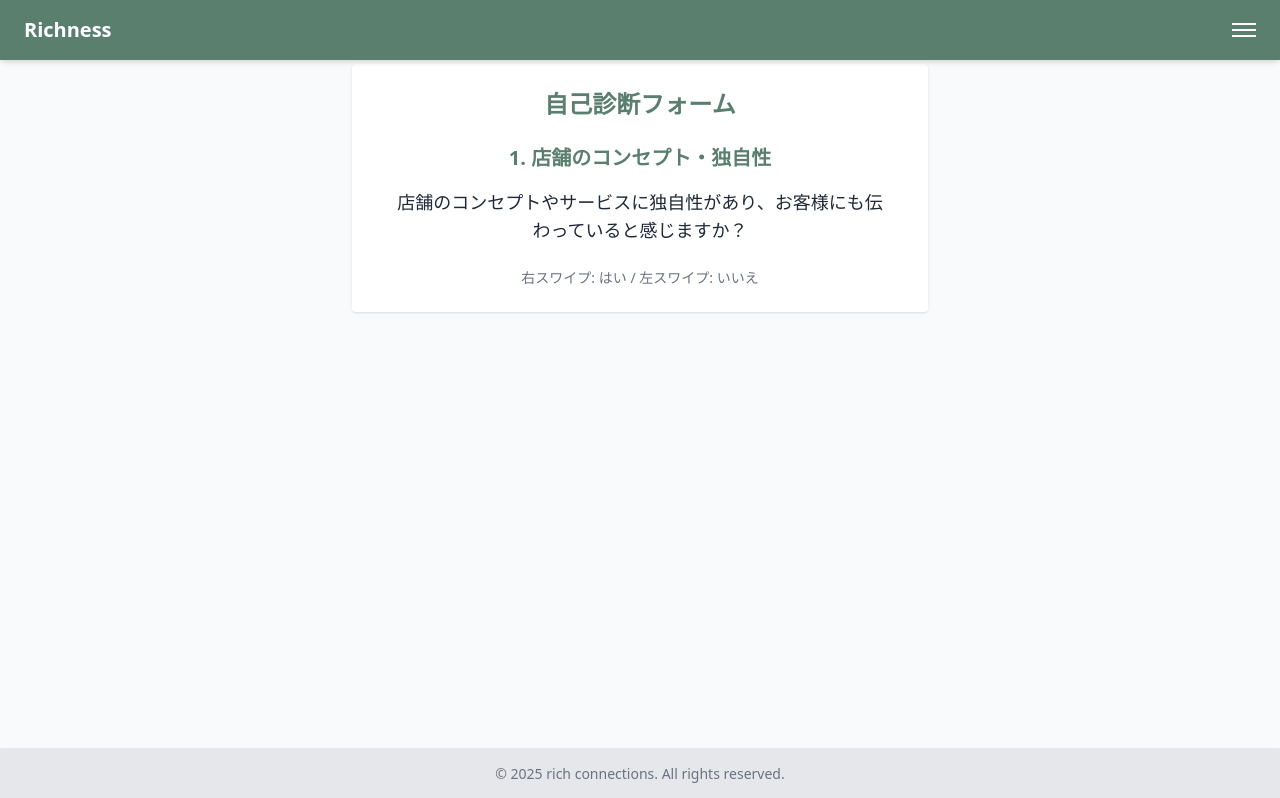
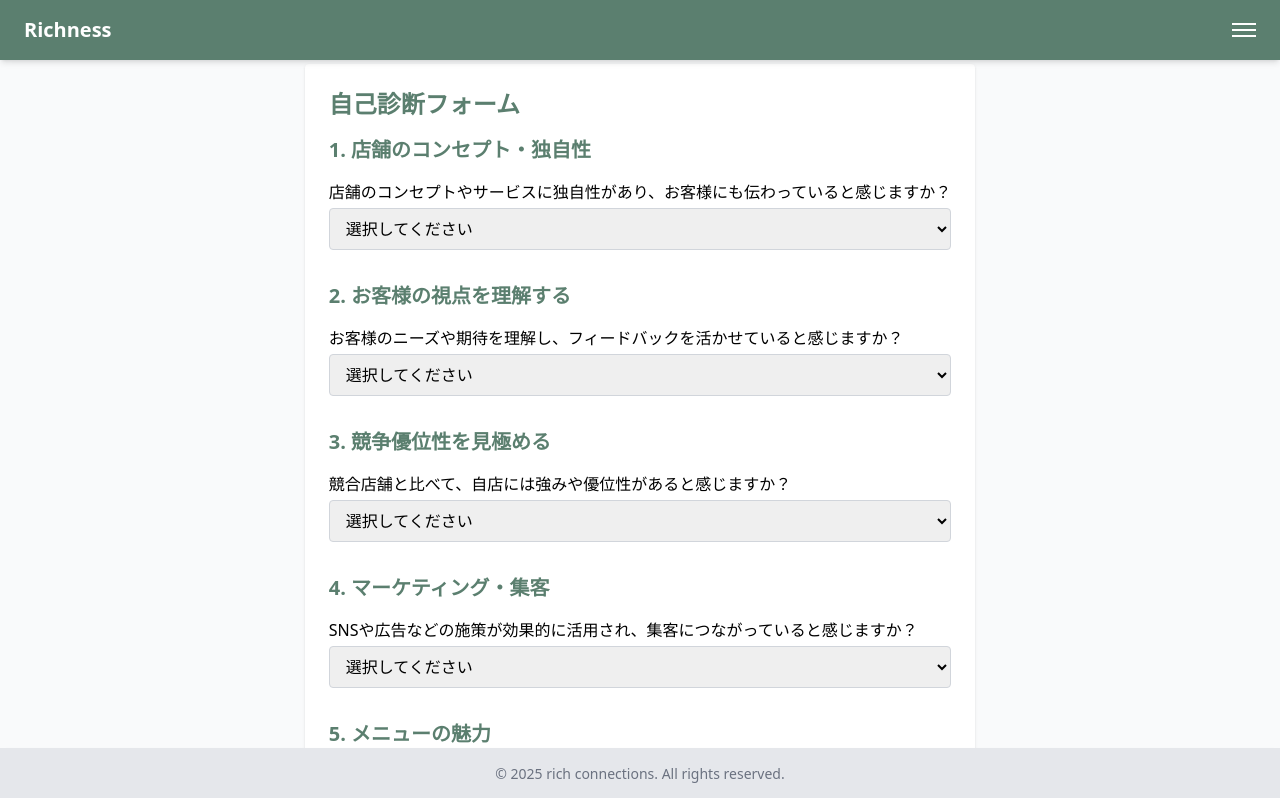
Before and after one commit to teishito/step4-richconnections-front, a Next.js app: page /diagnosis in a window 1280 px wide. Shown: the top 798 px of the page. Built offline with nearby package versions, Linux system fonts and the light colour scheme.

Commit message:
Update SearchForm.jsx

```diff
--- a/components/SearchForm.jsx
+++ b/components/SearchForm.jsx
@@ -1,113 +1,138 @@
 import { useState } from "react";
-import { useSwipeable } from "react-swipeable";
 import { useRouter } from "next/router";
 import Link from "next/link";
+
+const scale5Options = [
+  "① 全くそう思わない",
+  "② あまりそう思わない",
+  "③ どちらともいえない",
+  "④ ややそう思う",
+  "⑤ 非常にそう思う",
+];
 
 const diagnosisStructure = [
   {
     title: "1. 店舗のコンセプト・独自性",
-    question:
-      "店舗のコンセプトやサービスに独自性があり、お客様にも伝わっていると感じますか？",
+    questions: [
+      {
+        q: "店舗のコンセプトやサービスに独自性があり、お客様にも伝わっていると感じますか？",
+        type: "scale5",
+      },
+    ],
   },
   {
     title: "2. お客様の視点を理解する",
-    question:
-      "お客様のニーズや期待を理解し、フィードバックを活かせていると感じますか？",
+    questions: [
+      {
+        q: "お客様のニーズや期待を理解し、フィードバックを活かせていると感じますか？",
+        type: "scale5",
+      },
+    ],
   },
   {
     title: "3. 競争優位性を見極める",
-    question:
-      "競合店舗と比べて、自店には強みや優位性があると感じますか？",
+    questions: [
+      {
+        q: "競合店舗と比べて、自店には強みや優位性があると感じますか？",
+        type: "scale5",
+      },
+    ],
   },
   {
     title: "4. マーケティング・集客",
-    question:
-      "SNSや広告などの施策が効果的に活用され、集客につながっていると感じますか？",
+    questions: [
+      {
+        q: "SNSや広告などの施策が効果的に活用され、集客につながっていると感じますか？",
+        type: "scale5",
+      },
+    ],
   },
   {
     title: "5. メニューの魅力",
-    question:
-      "価格や内容を含めたメニュー全体に対して、お客様の満足度は高いと感じますか？",
+    questions: [
+      {
+        q: "価格や内容を含めたメニュー全体に対して、お客様の満足度は高いと感じますか？",
+        type: "scale5",
+      },
+    ],
   },
   {
     title: "6. サービスの質",
-    question:
-      "接客態度や提供スピードを含めたサービス全体の質は高いと感じますか？",
+    questions: [
+      {
+        q: "接客態度や提供スピードを含めたサービス全体の質は高いと感じますか？",
+        type: "scale5",
+      },
+    ],
   },
 ];
 
-export default function SwipeDiagnosisForm() {
-  const [currentIndex, setCurrentIndex] = useState(0);
+export default function DiagnosisForm() {
   const [answers, setAnswers] = useState({});
   const router = useRouter();
 
-  const handleAnswer = (answer) => {
-    const qKey = currentIndex;
-    setAnswers((prev) => ({ ...prev, [qKey]: answer }));
-    if (currentIndex < diagnosisStructure.length - 1) {
-      setCurrentIndex(currentIndex + 1);
-    }
+  const handleAnswerChange = (qKey, value) => {
+    setAnswers((prev) => ({ ...prev, [qKey]: value }));
   };
 
-  const swipeHandlers = useSwipeable({
-    onSwipedLeft: () => handleAnswer("いいえ"),
-    onSwipedRight: () => handleAnswer("はい"),
-    trackMouse: true,
-  });
-
-  const handleSubmit = (e) => {
+  const handleSave = (e) => {
     e.preventDefault();
     console.log("保存された回答:", answers);
-    alert("診断内容が保存されました！");
+    alert("診断内容が保存されました！（仮）");
   };
 
-  const current = diagnosisStructure[currentIndex];
-  const finished = currentIndex >= diagnosisStructure.length;
+  return (
+    <form
+      onSubmit={handleSave}
+      className="max-w-3xl mx-auto bg-white p-6 mt-12 mb-24 rounded shadow"
+    >
+      <h2 className="text-2xl font-bold text-[#5B7F6F] mb-4">自己診断フォーム</h2>
 
+      {diagnosisStructure.map((section, i) => (
+        <div key={section.title} className="mb-8">
+          <h3 className="text-xl font-semibold text-[#5B7F6F] mb-4">
+            {section.title}
+          </h3>
+          {section.questions.map((q, qi) => {
+            const qKey = `${i}-${qi}`;
             return (
-    <div className="max-w-xl mx-auto p-6 mt-12 mb-24 bg-white rounded shadow text-center">
-      <h2 className="text-2xl font-bold text-[#5B7F6F] mb-6">
-        自己診断フォーム
-      </h2>
+              <div key={qKey} className="mb-3">
+                <p className="mb-1 font-medium">{q.q}</p>
+                <select
+                  value={answers[qKey] || ""}
+                  onChange={(e) => handleAnswerChange(qKey, e.target.value)}
+                  className="w-full border border-gray-300 rounded px-3 py-2"
+                >
+                  <option value="">選択してください</option>
+                  {scale5Options.map((opt) => (
+                    <option key={opt} value={opt}>
+                      {opt}
+                    </option>
+                  ))}
+                </select>
+              </div>
+            );
+          })}
+        </div>
+      ))}
 
-      {!finished ? (
-        <div {...swipeHandlers} className="select-none">
-          <h3 className="text-xl font-semibold text-[#5B7F6F] mb-4">
-            {current.title}
-          </h3>
-          <p className="text-gray-800 text-lg px-4 mb-6">{current.question}</p>
-          <p className="text-sm text-gray-500">右スワイプ: はい / 左スワイプ: いいえ</p>
-        </div>
-      ) : (
-        <form onSubmit={handleSubmit} className="space-y-4">
-          <div className="bg-gray-100 p-4 rounded">
-            <h3 className="text-lg font-semibold mb-2">診断結果</h3>
-            <ul className="text-left text-sm space-y-1">
-              {diagnosisStructure.map((section, i) => (
-                <li key={i}>
-                  ✅ {section.title}: {answers[i] || "未回答"}
-                </li>
-              ))}
-            </ul>
-          </div>
-
+      <div className="flex flex-col gap-4">
         <button
           type="submit"
-            className="w-full bg-[#5B7F6F] text-white py-2 rounded hover:opacity-90"
+          className="w-full bg-[#5B7F6F] text-white py-2 rounded-lg hover:opacity-90"
         >
           保存する
         </button>
 
-          <Link href="/diagnosis-analysis">
+        <Link href="/diagnosis-analysis" className="w-full">
           <button
             type="button"
-              className="w-full bg-[#5B7F6F] text-white py-2 rounded hover:opacity-90"
+            className="w-full bg-[#5B7F6F] text-white py-2 rounded-lg hover:opacity-90"
           >
             経営分析へ
           </button>
         </Link>
+      </div>
     </form>
-      )}
-    </div>
   );
 }
```
Lines whose indentation alone changed are shown as unchanged.
